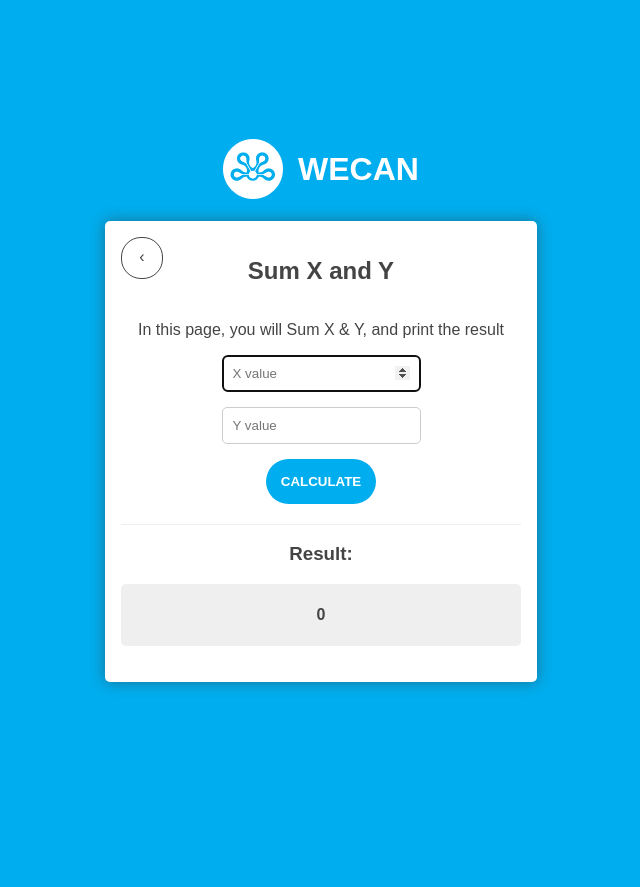
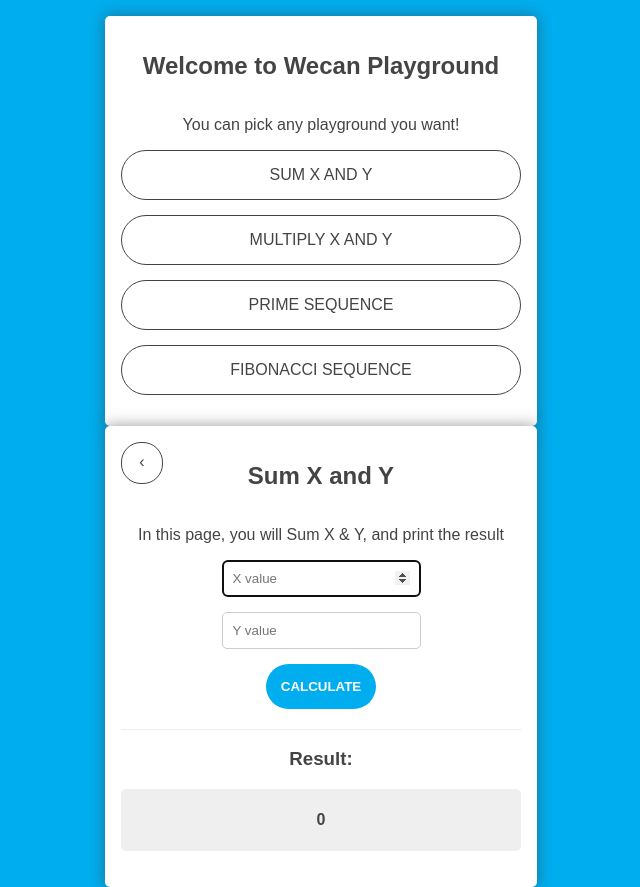
Before and after one commit to wafihfzhn/wecan, a React (Create React App) app: page /sum in a window 1280 px wide. Shown: the whole page, without its empty margins (319-959 px from the left). Before the commit the page ends 800 px from the top, so only its background shows below. Built offline with nearby package versions, Linux system fonts and the light colour scheme.

Commit message:
Change routes

```diff
--- a/package.json
+++ b/package.json
@@ -2,18 +2,20 @@
   "name": "wecan",
   "version": "0.1.0",
   "private": true,
-  "homepage":"https://muslih.github.io/wecan",
+  "homepage": "https://muslih.github.io/wecan",
   "dependencies": {
     "@reach/router": "^1.3.3",
     "@types/node": "^12.0.0",
     "@types/reach__router": "^1.3.0",
     "@types/react": "^16.9.0",
     "@types/react-dom": "^16.9.0",
+    "@types/react-router-dom": "^5.1.3",
     "@types/react-test-renderer": "^16.9.2",
     "gh-pages": "^2.2.0",
     "node-sass": "^4.13.1",
     "react": "^16.13.0",
     "react-dom": "^16.13.0",
+    "react-router-dom": "^5.1.2",
     "react-scripts": "3.4.0",
     "typescript": "~3.7.2"
   },
--- a/src/App.tsx
+++ b/src/App.tsx
@@ -1,6 +1,7 @@
 import React from "react";
-import { Router } from "@reach/router";
-import Route from "./components/Route";
+// import { Router } from "@reach/router";
+import { BrowserRouter as Router, Route } from "react-router-dom";
+// import Route from "./components/Route";
 import Home from "./components/pages/Home";
 import Sum from "./components/pages/Sum";
 import Multiply from "./components/pages/Multiply";
@@ -15,9 +16,11 @@
       <img alt="wecan" src={Wecan} />
       WECAN
     </h1>
+    <Home />
     <Router>
-      <Route path="/" pageComponent={<Home />} />
-      <Route path="/sum" pageComponent={<Sum />} />
+      <Route path="/sum">
+        <Sum />
+      </Route>
       <Route path="/multiply" pageComponent={<Multiply />} />
       <Route path="/prime" pageComponent={<Prime />} />
       <Route path="/fibonacci" pageComponent={<Fibonacci />} />
```
Also changed, not shown: 1 other file (tests, documents, lock files or other folders).
